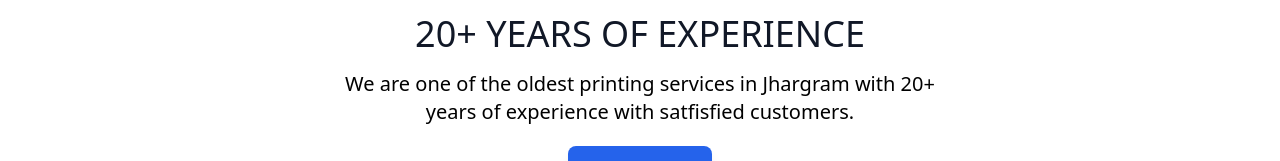
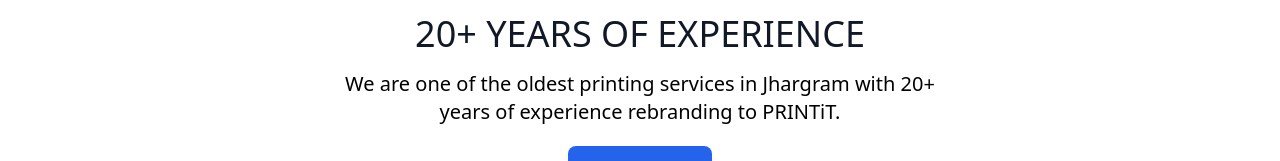
Before and after one commit to Centilllion/madhuriprinters, a Gatsby site: page / in a window 1280 px wide. Shown: the part 1167-1328 px from the top of the page. Built offline with nearby package versions, Linux system fonts and the light colour scheme; Gatsby itself is replaced by a stand-in of ours.

Commit message:
Update index.js

```diff
--- a/src/pages/index.js
+++ b/src/pages/index.js
@@ -28,11 +28,9 @@
       <img class="absolute left-10 sm:left-40 md:left-50" src={wideunderline} alt="Stylish Underline SVG" />
       </h1>
       <p class="mb-8 lg:w-5/6 leading-relaxed md:text-xl">We use highest quality materials and technology that allow us to deliver the best product at your door step.</p>
-      {/* <div class="flex justify-center"> */}
       <button href="#" class="flex items-center btn-blue">
       CALL NOW <svg class="w-5 h-5 ml-1" fill="none" stroke="currentColor" viewBox="0 0 24 24" xmlns="http://www.w3.org/2000/svg"><path stroke-linecap="round" stroke-linejoin="round" stroke-width="2" d="M3 5a2 2 0 012-2h3.28a1 1 0 01.948.684l1.498 4.493a1 1 0 01-.502 1.21l-2.257 1.13a11.042 11.042 0 005.516 5.516l1.13-2.257a1 1 0 011.21-.502l4.493 1.498a1 1 0 01.684.949V19a2 2 0 01-2 2h-1C9.716 21 3 14.284 3 6V5z"></path></svg>
     </button>
-      {/* </div> */}
     </div>
     <div class="absolute md:left-80 lg:relative lg:-left-40 lg:max-w-4xl lg:w-full md:w-1/2 w-5/6 z-0">
       <img class="object-cover object-center rounded" alt="blob effect" src={mainblob} />
@@ -101,7 +99,7 @@
 
 <section id="about" class="container mx-auto bg-white my-10">
 <h2 class="text-center text-gray-900 text-2xl md:text-4xl font-medium">20+ YEARS OF EXPERIENCE</h2>
-<p class="leading-relaxed w-full px-2 mt-4 text-center mx-auto md:w-5/6 md:text-xl lg:w-4/6 xl:w-1/2">We are one of the oldest printing services in Jhargram with 20+ years of experience with satfisfied customers.</p>
+<p class="leading-relaxed w-full px-2 mt-4 text-center mx-auto md:w-5/6 md:text-xl lg:w-4/6 xl:w-1/2">We are one of the oldest printing services in Jhargram with 20+ years of experience rebranding to PRINTiT.</p>
 <div class="md:mt-5"><button href="#" class="mx-auto flex items-center  btn-blue">
       CALL NOW <svg class="w-5 h-5 ml-1" fill="none" stroke="currentColor" viewBox="0 0 24 24" xmlns="http://www.w3.org/2000/svg"><path stroke-linecap="round" stroke-linejoin="round" stroke-width="2" d="M3 5a2 2 0 012-2h3.28a1 1 0 01.948.684l1.498 4.493a1 1 0 01-.502 1.21l-2.257 1.13a11.042 11.042 0 005.516 5.516l1.13-2.257a1 1 0 011.21-.502l4.493 1.498a1 1 0 01.684.949V19a2 2 0 01-2 2h-1C9.716 21 3 14.284 3 6V5z"></path></svg>
     </button> </div>
```
